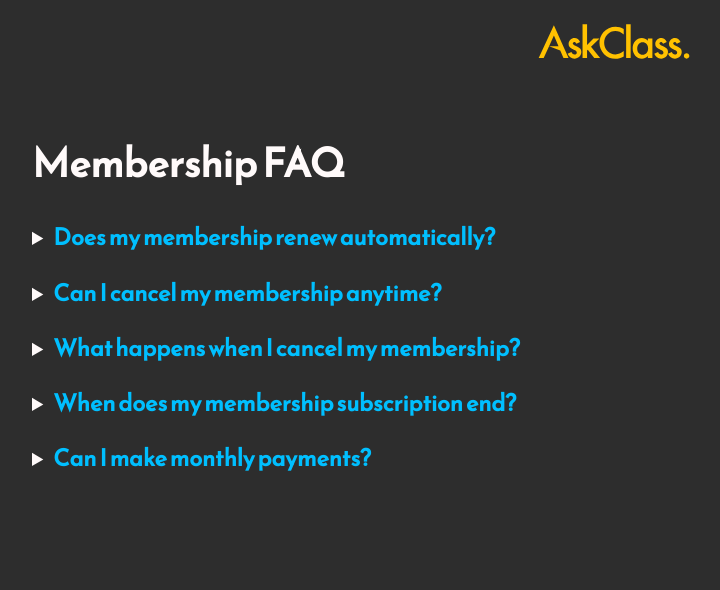
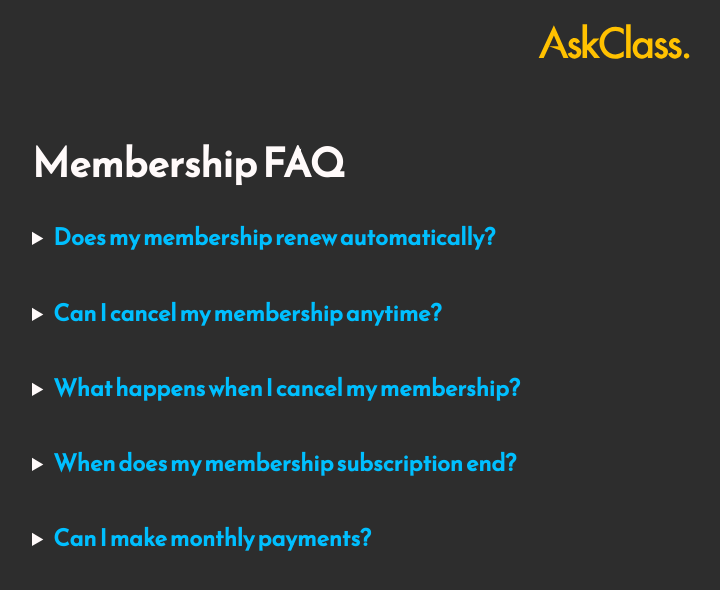
Before and after one commit to beAuthentic/docs, a Jekyll site: the page built from docs/askclass/membership-faq.md, in a window 1280 px wide. Shown: the top 590 px of the page, without its empty margins (26-746 px from the left). Built offline with Jekyll 4.4.1, drawn with Linux system fonts in a browser that asks for light colours; our own code applies the rules of GitHub Pages for plain Markdown files.

Commit message:
style(AC): Add spacing between header & animation

```diff
--- a/docs/assets/askclass/style.css
+++ b/docs/assets/askclass/style.css
@@ -27,7 +27,12 @@ a {
 }
 
 details {
-  margin-bottom: 20px;
+  margin-bottom: 30px;
+  transition: all .5s ease-in-out;
+}
+
+summary {
+  margin-bottom: 10px;
 }
 
 summary > h3 {
```
